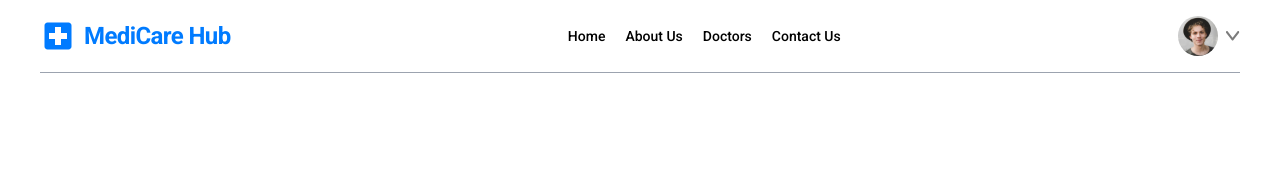
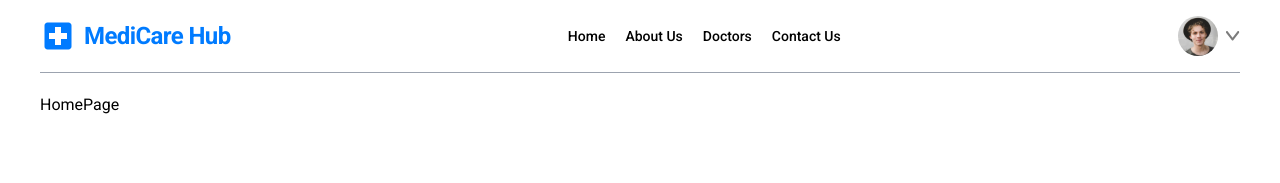
Before and after one commit to briansimiyuj/doctor-appointment-app, a React (Vite) app: page / in a window 1280 px wide. Shown: the top 183 px of the page. Built offline with nearby package versions, Linux system fonts and the light colour scheme; a web font is replaced by a local one.

Commit message:
HomePage intro

```diff
--- a/src/Script.tsx
+++ b/src/Script.tsx
@@ -1,4 +1,6 @@
+import { Route, Routes } from "react-router-dom"
 import Navbar from "./components/Navbar/Navbar"
+import HomePage from "./pages/HomePage"
 
 const Script: React.FC = () =>{
 
@@ -8,6 +10,13 @@ const Script: React.FC = () =>{
 
       <Navbar/>
 
+
+      <Routes>
+
+        <Route path="/" element={<HomePage/>}/>
+
+      </Routes>
+
     </div>
 
   )
--- /dev/null
+++ b/src/pages/HomePage.tsx
@@ -0,0 +1,11 @@
+const HomePage: React.FC = ()=>{
+
+    return(
+
+       <h1>HomePage</h1>
+
+    )
+
+}
+
+export default HomePage
```
Also changed, not shown: 1 other file (tests, documents, lock files or other folders).
